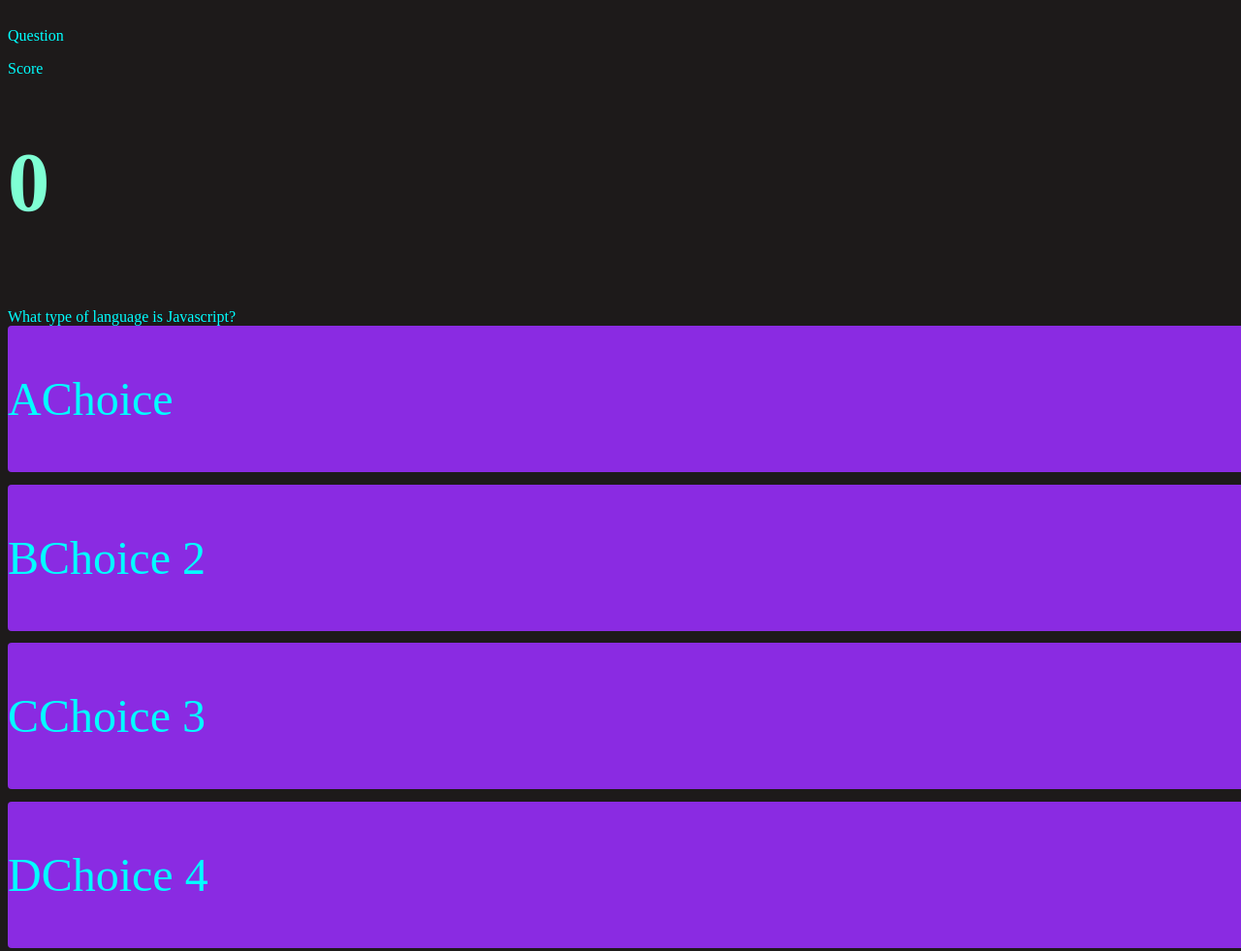
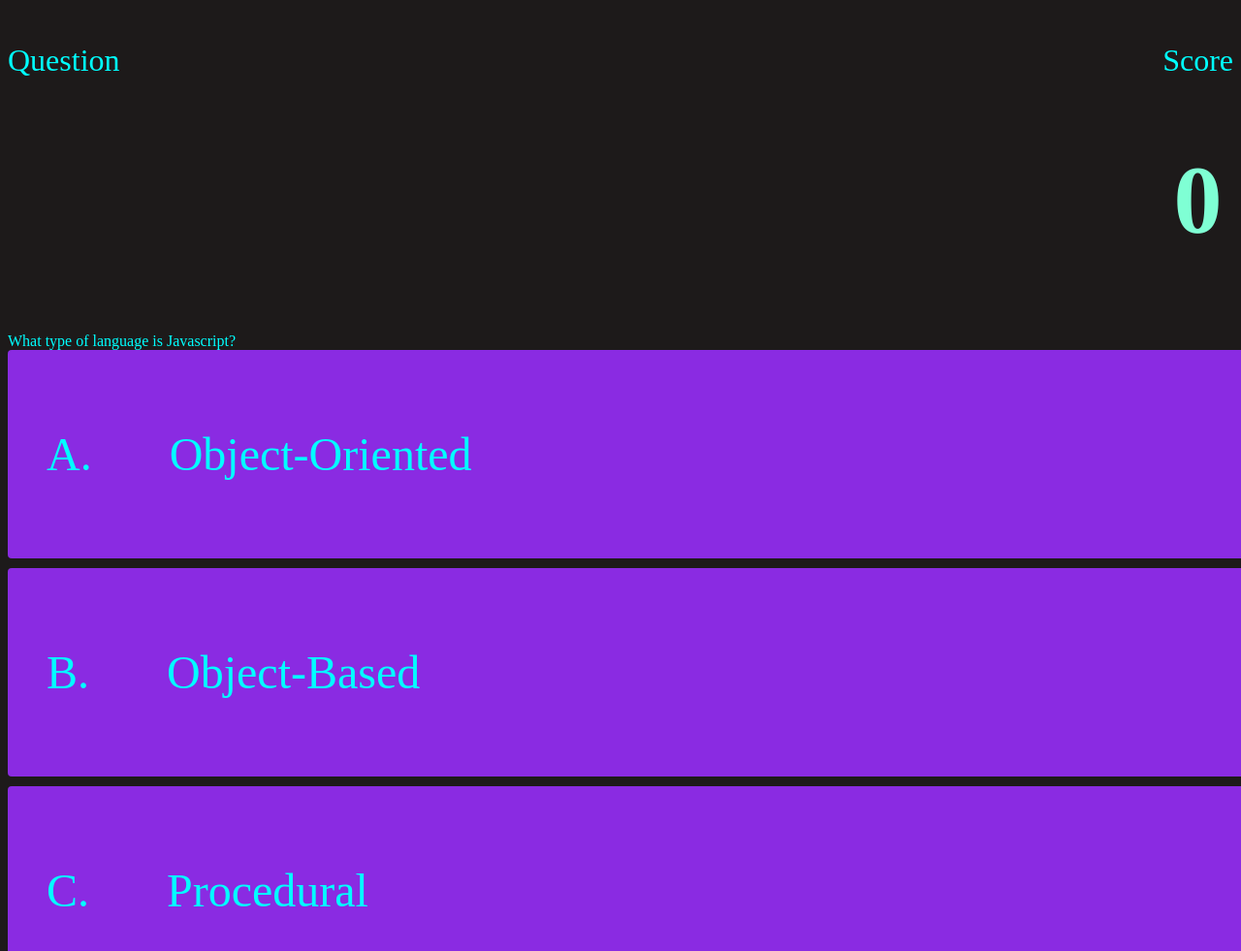
Before and after one commit to vanessaoja/Code-Quiz, a plain HTML site: page game.html in a window 1280 px wide. Shown: the part 860-1841 px from the top of the page at 97% size. Drawn offline with Linux system fonts and the light colour scheme.

Commit message:
change answer look

```diff
--- a/game.css
+++ b/game.css
@@ -3,10 +3,40 @@ body {
 }
 .choice-container {
     display: flex;
-    margin-bottom: 0.8rem;
+    margin-bottom: 10px;
     width: 100%;
     border-radius: 4px;
     background: blueviolet;
     font-size: 3rem;
     min-width: 80rem;
 }
+.choice-container:hover {
+    cursor: pointer;
+    box-shadow: 0 0.4rem, 1.4rem  0; color: aqua;
+    transform: scale(1.02);
+    transform: transform 300ms;
+}
+.choice-prefix {
+    padding: 2rem 2.5rem;
+    color: cyan;
+}
+.choice-text {
+    padding: 2rem 2.5rem
+}
+.correct{
+    background: linear-gradient rgb(79, 223, 136);
+}
+.incorrect {
+    background: linear-gradient rgb(237, 4, 4);
+}
+#hud {
+    display: flex;
+    justify-content: space-between;
+}
+.hud-prefix {
+    text-align: center;
+    font-size: 2rem;
+}
+.hud-main-text {
+    text-align: center;
+}
--- a/game.html
+++ b/game.html
@@ -31,20 +31,20 @@
             </div>
             <div id="question">What type of language is Javascript?</div>
             <div class="choice-container">
-                <p class="choice-prefix">A</p>
-                <p class="choice-text" data-number="1">Choice</p>
+                <p class="choice-prefix">A.</p>
+                <p class="choice-text" data-number="1">Object-Oriented</p>
             </div>
             <div class="choice-container">
-                <p class="choice-prefix">B</p>
-                <p class="choice-text" data-number="2">Choice 2</p>
+                <p class="choice-prefix">B.</p>
+                <p class="choice-text" data-number="2">Object-Based</p>
             </div>
             <div class="choice-container">
-                <p class="choice-prefix">C</p>
-                <p class="choice-text" data-number="3">Choice 3</p>
+                <p class="choice-prefix">C.</p>
+                <p class="choice-text" data-number="3">Procedural</p>
             </div>
             <div class="choice-container">
-                <p class="choice-prefix">D</p>
-                <p class="choice-text" data-number="4">Choice 4</p>
+                <p class="choice-prefix">D.</p>
+                <p class="choice-text" data-number="4">None of the above</p>
             </div>
         </div>
         <script src="game.js"></script>
--- a/style.css
+++ b/style.css
@@ -3,13 +3,13 @@
 }
 
 h1 {
-    font-size: 5.4rem;
+    font-size: 100px;
     color:aquamarine;
     margin-bottom: 5rem;
 }
 h2 {
-    font-size: 4.2rem;
-    margin-bottom: 4rem;
+    font-size: 100px;
+
 }
 .container {
     width: 100vw;
```
